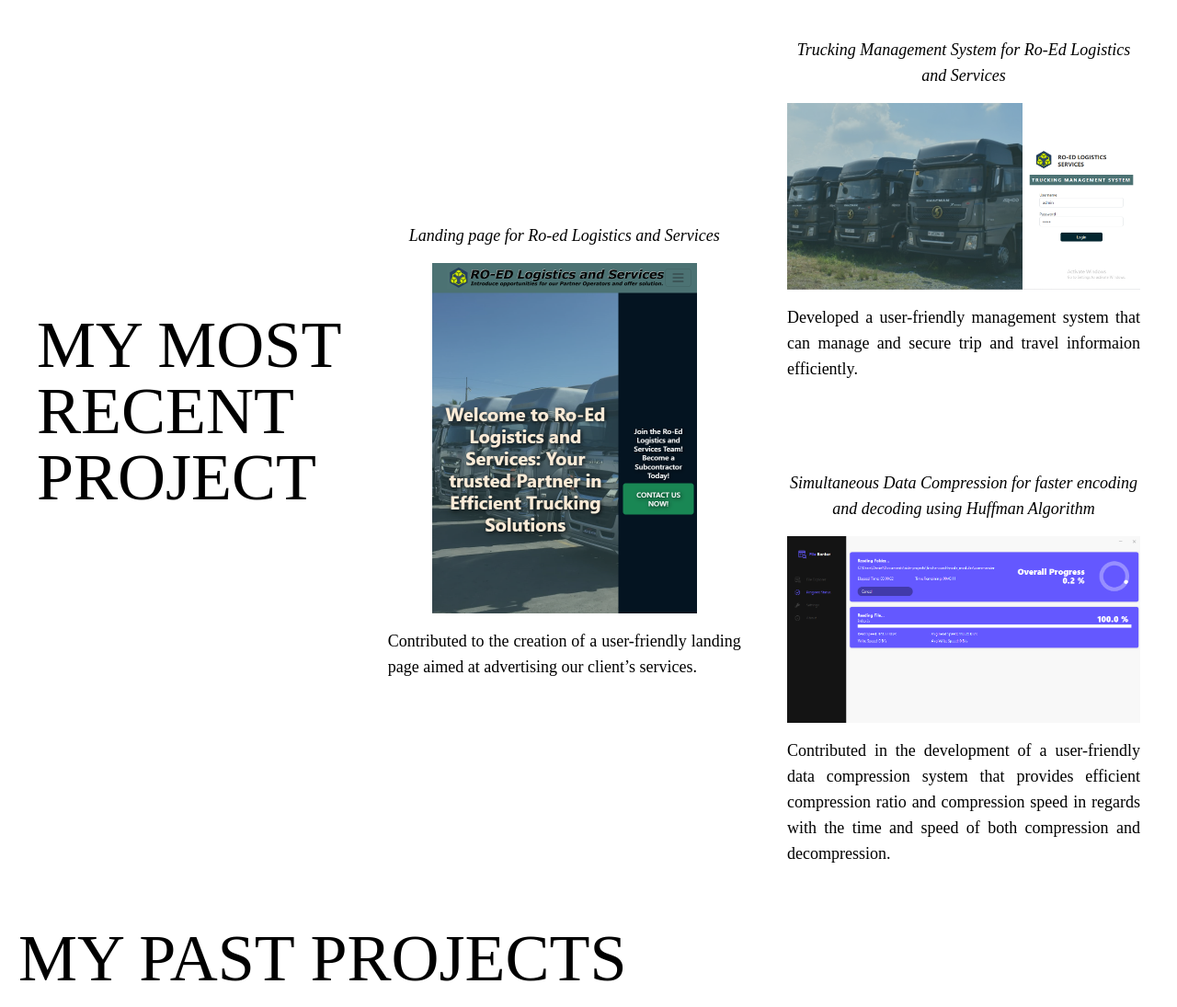
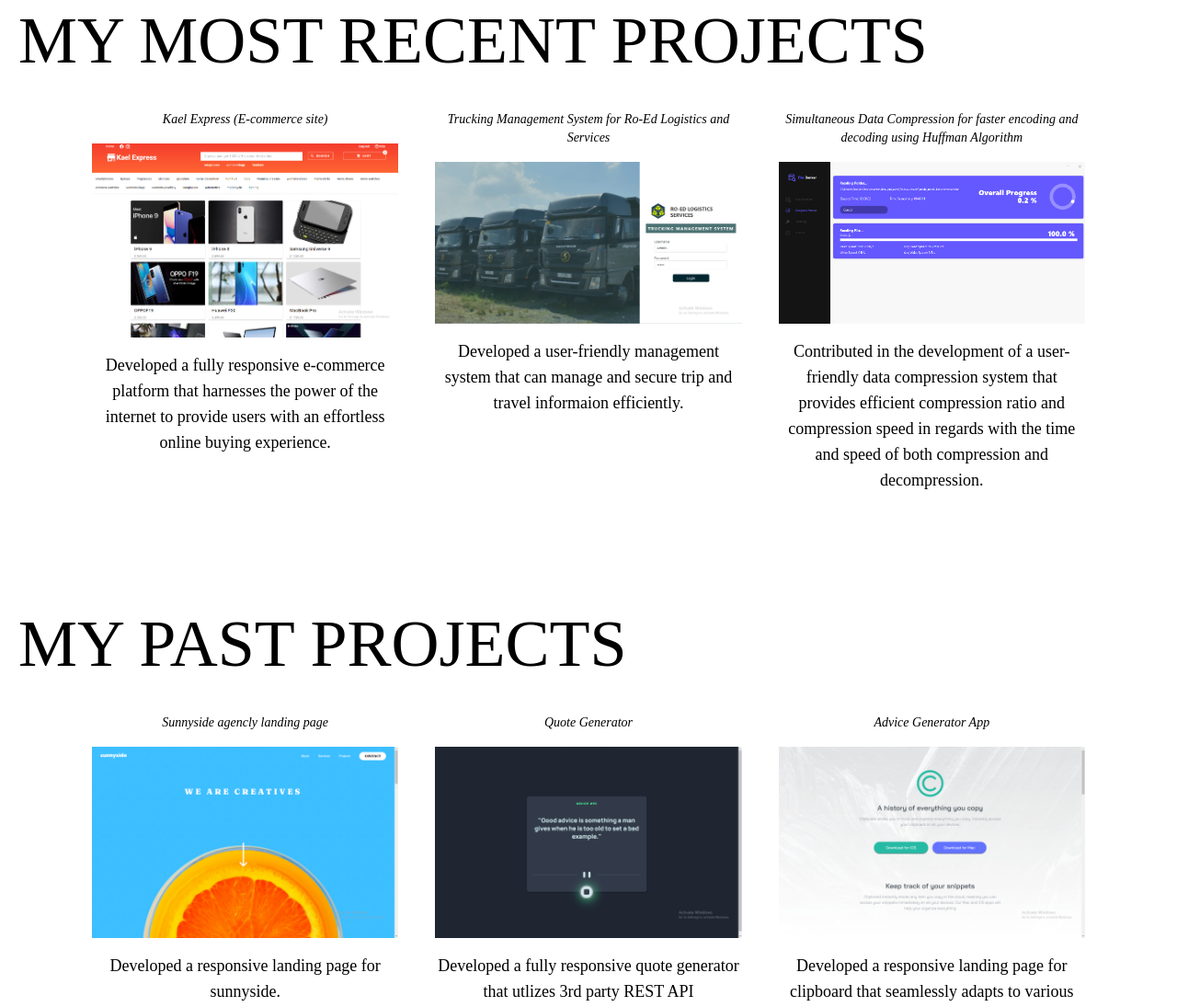
Before and after one commit to eyedent1ty/portfolio, an Astro site: page / in a window 1280 px wide. Shown: the part 3400-4495 px from the top of the page at 92% size. Built offline with nearby package versions, Linux system fonts and the light colour scheme; Astro itself is replaced by a stand-in of ours.

Commit message:
update my most recent projects

```diff
--- a/src/components/RecentProjects.astro
+++ b/src/components/RecentProjects.astro
@@ -1,134 +1,127 @@
 ---
-import roedLandingPage from '../assets/ro-ed-landing-page.png';
+import artistry1 from '../assets/artistry-1.jpg';
+import artistry2 from '../assets/artistry-2.jpg';
+
+import sunnyside from '../assets/sunnyside-landing-page.png';
+import clipboard from '../assets/clipboard-landing-page.png';
+import adviceGenerator from '../assets/advice-generator.png';
+
+import kaelExpress from '../assets/kael-express.png';
 import roedManagementSystem from '../assets/roed-management-system.png';
 import simultaneousDataCompression from '../assets/simultaneous-data-compression.png';
 ---
 
-<section id="recent-projects" class="md:min-h-screen overflow-x-hidden">
-  <main
-    class="space-y-12 h-full gap-10 px-10 md:flex md:justify-between md:items-center"
-  >
-    <div>
+<section id="recent-projects" class="px-5 py-4">
+  <main class="space-y-6">
     <h2
       id="recent-projects-title"
       class="text-3xl uppercase -translate-x-full transition-translate duration-1000 md:mb-10 sm:text-4xl md:text-5xl lg:text-6xl xl:text-7xl 2xl:8xl"
     >
-        <span class="md:block">My most</span>
-        <span class="md:block">recent</span>
-        <span class="md:block">project</span>
+      My most recent projects
     </h2>
 
-    </div>
-    <div
+    <section
+      class="text-sm sm:flex sm:flex-row sm:justify-center sm:gap-10 sm:px-20 sm:flex-wrap md:flex-nowrap md:justify-between"
+    >
+      <figure
         id="recent-project-1"
-      class="text-sm mx-auto -translate-y-full transition-translate duration-1000 md:max-w-96"
+        class="flex-1 space-y-4 opacity-0 -translate-x-full transition-translate duration-1000 sm:w-5/12  mb-12  lg:w-auto"
       >
-      <figure class="space-y-4">
+        <figcaption class="text-center italic">
+          Kael Express (E-commerce site)
+        </figcaption>
+        <img src={kaelExpress.src} />
         <figcaption
-          class="text-center italic sm:text-xs md:text-sm lg:text-base xl:text-lg"
+          class="text-center sm:text-xs md:text-sm lg:text-base xl:text-lg 2xl:text-xl"
         >
-          Landing page for Ro-ed Logistics and Services
-        </figcaption>
-        <img
-          src={roedLandingPage.src}
-          class="max-w-72 mx-auto md:max-h-64 lg:max-h-96"
-        />
-        <figcaption
-          class="text-justify sm:text-xs md:text-sm lg:text-base xl:text-lg"
-        >
-          Contributed to the creation of a user-friendly landing page aimed at
-          advertising our client’s services.
+          Developed a fully responsive e-commerce platform that harnesses the power of the internet to provide users with an effortless online buying experience.
         </figcaption>
       </figure>
-    </div>
 
-    <div
-      class="space-y-12 mx-auto md:max-w-96 md:mx-0 md:flex md:flex-col md:gap-12"
+      <figure
+        id="recent-project-2"
+        class="flex-1 space-y-4 opacity-0 -translate-x-full transition-translate duration-1000 sm:w-5/12 mb-12 lg:w-auto"
       >
-      <div
-        id="recent-project-2"
-        class="text-sm translate-x-full transition-translate duration-1000"
-      >
-        <figure class="space-y-4">
-          <figcaption
-            class="text-center italic sm:text-xs md:text-sm lg:text-base xl:text-lg"
-          >
+        <figcaption class="text-center italic">
           Trucking Management System for Ro-Ed Logistics and Services
         </figcaption>
         <img src={roedManagementSystem.src} />
         <figcaption
-            class="text-justify sm:text-xs md:text-sm lg:text-base xl:text-lg"
+          class="text-center sm:text-xs md:text-sm lg:text-base xl:text-lg 2xl:text-xl"
         >
-            Developed a user-friendly management system that can manage and
-            secure trip and travel informaion efficiently.
+          Developed a user-friendly management system that can manage and secure
+          trip and travel informaion efficiently.
         </figcaption>
       </figure>
-      </div>
-
-      <div
+      <figure
         id="recent-project-3"
-        class="text-sm translate-x-full transition-translate duration-1000"
+        class="flex-1 space-y-4 opacity-0 -translate-x-full transition-translate duration-1000 sm:w-5/12  mb-12  lg:w-auto"
       >
-        <figure class="space-y-4">
-          <figcaption
-            class="text-center italic sm:text-xs md:text-sm lg:text-base xl:text-lg"
-          >
+        <figcaption class="text-center italic">
           Simultaneous Data Compression for faster encoding and decoding using
           Huffman Algorithm
         </figcaption>
         <img src={simultaneousDataCompression.src} />
         <figcaption
-            class="text-justify sm:text-xs md:text-sm lg:text-base xl:text-lg"
+          class="text-center sm:text-xs md:text-sm lg:text-base xl:text-lg 2xl:text-xl"
         >
           Contributed in the development of a user-friendly data compression
-            system that provides efficient compression ratio and compression
-            speed in regards with the time and speed of both compression and
+          system that provides efficient compression ratio and compression speed
+          in regards with the time and speed of both compression and
           decompression.
         </figcaption>
       </figure>
-      </div>
-    </div>
+    </section>
   </main>
   <script>
-    const recentProjectsTitle = document.getElementById(
-      'recent-projects-title'
-    );
+    const recentProjects = document.getElementById('recent-projects');
+    const recentProjectsTitle = document.getElementById('recent-projects-title');
     const recentProject1 = document.getElementById('recent-project-1');
     const recentProject2 = document.getElementById('recent-project-2');
     const recentProject3 = document.getElementById('recent-project-3');
 
     const hiddenElements = [
-      recentProjectsTitle,
-      recentProject1,
-      recentProject2,
-      recentProject3
+      recentProjects
     ];
 
-    const intersectionObserver = new IntersectionObserver((entries) => {
+    const intersectionObsever = new IntersectionObserver((entries) => {
       entries.forEach((entry) => {
         if (entry.isIntersecting) {
           recentProjectsTitle.classList.remove('-translate-x-full');
-          recentProject1.classList.remove('-translate-y-full');
-          recentProject2.classList.remove('translate-x-full');
-          recentProject3.classList.remove('translate-x-full');
+          recentProject1.classList.remove('-translate-x-full');
+          recentProject1.classList.remove('opacity-0');
+
+          recentProject2.classList.remove('-translate-x-full');
+          recentProject2.classList.remove('opacity-0');
+
+          recentProject3.classList.remove('-translate-x-full');
+          recentProject3.classList.remove('opacity-0');
         } else {
           recentProjectsTitle.classList.add('-translate-x-full');
-          recentProject1.classList.add('-translate-y-full');
-          recentProject2.classList.add('translate-x-full');
-          recentProject3.classList.add('translate-x-full');
+          recentProject1.classList.add('-translate-x-full');
+          recentProject1.classList.add('opacity-0');
+
+          recentProject2.classList.add('-translate-x-full');
+          recentProject2.classList.add('opacity-0');
+
+          recentProject3.classList.add('-translate-x-full');
+          recentProject3.classList.add('opacity-0');
         }
       });
     });
 
     hiddenElements.forEach((hiddenElement) =>
-      intersectionObserver.observe(hiddenElement)
+      intersectionObsever.observe(hiddenElement)
     );
   </script>
 </section>
 
 <style scoped>
-  #recent-project-2,
-  #recent-project-3 {
-    overflow-x: hidden;
+  .duration-2000 {
+    transition-duration: 2000ms;
+  }
+
+  .duration-3000 {
+    transition-duration: 3000ms;
   }
 </style>
```
Also changed, not shown: src/assets/kael-express.png (added). Lines whose indentation alone changed are shown as unchanged.
